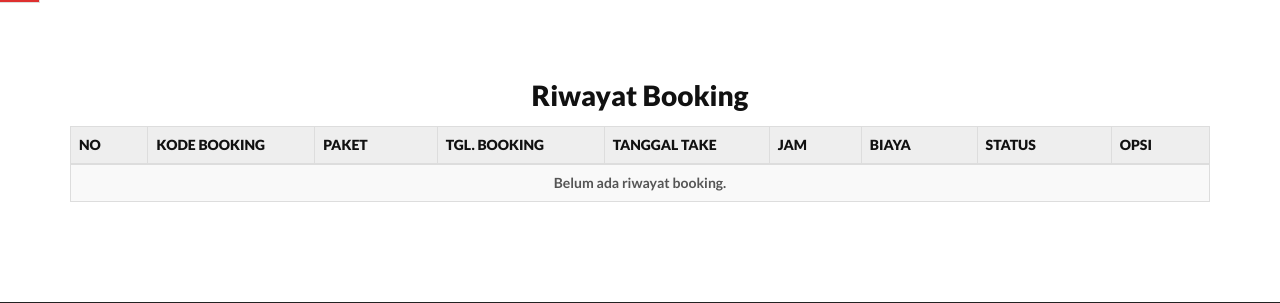
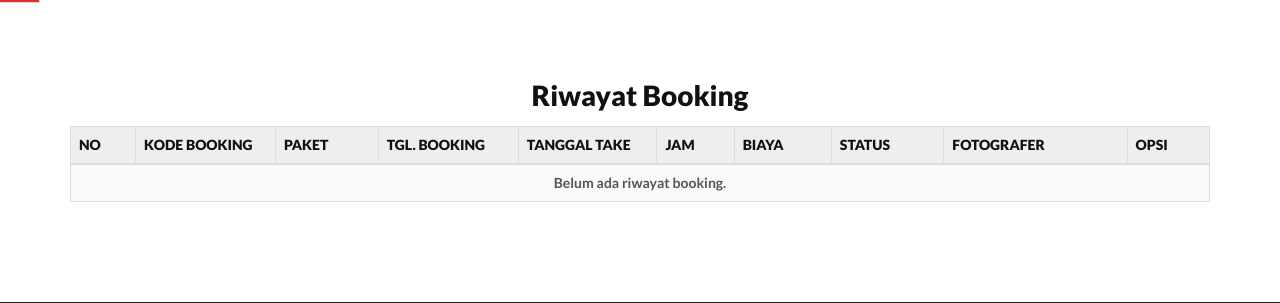
Before and after one commit to dianaPermata/project-kp, a PHP site: page /kp-Studio09/riwayatsewa.php in a window 1280 px wide. Shown: the part 187-490 px from the top of the page. Run offline with PHP 8.4, Linux system fonts and the light colour scheme; a user stored in the database is signed in; data comes from the database, SQL or seed files in the repository; data that the repository does not hold is empty.

Commit message:
Add Fotografer column to riwayatsewa.php

```diff
--- a/riwayatsewa.php
+++ b/riwayatsewa.php
@@ -78,6 +78,7 @@ $tglhasil = date("Y-m-d",$tgl);
 			<th width="5">Jam</th>
 			<th width="10">Biaya</th>
 			<th width="10">Status</th>
+			<th width="5">Fotografer</th>
 			<th width="5">Opsi</th>
 		</tr>
 	</thead>
@@ -104,6 +105,7 @@ $tglhasil = date("Y-m-d",$tgl);
 				<td><?php echo $result['jam_take']; ?></td>
 				<td><?php echo format_rupiah($result['harga']); ?></td>
 				<td><?php echo $result['stt_trx']; ?></td>
+				<td><?php echo $result['fotografer']; ?></td>
 				<td align="center">
 				<?php
 					if($result['stt_trx']=="Sudah Dibayar"||$result['stt_trx']=="Selesai"){
```
